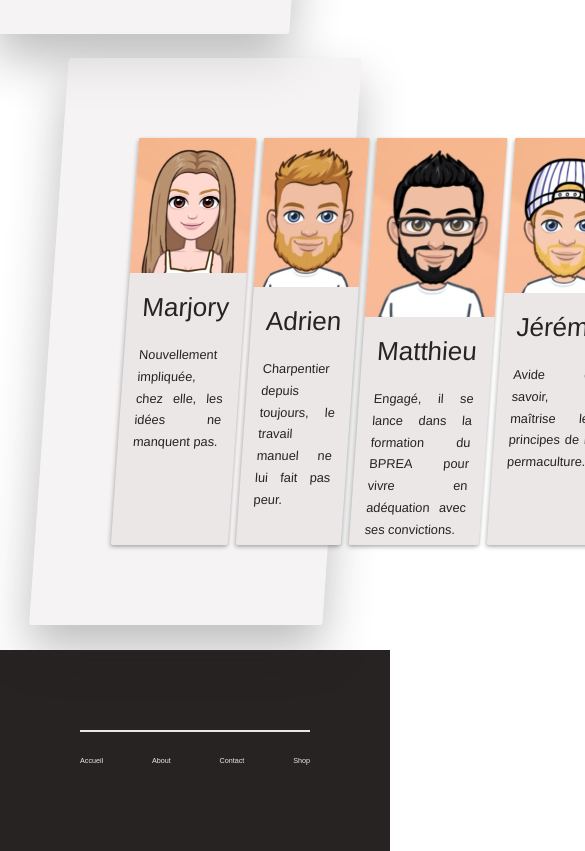
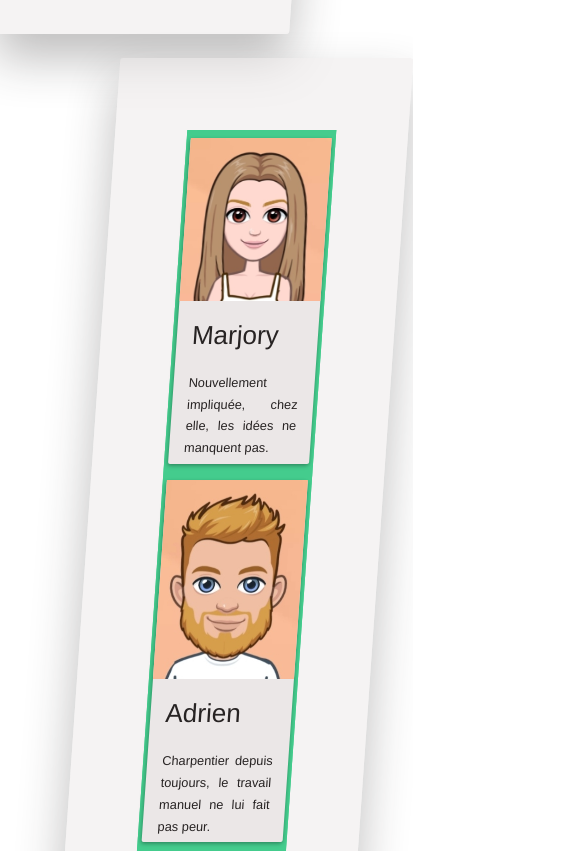
Before and after one commit to nicoWeb31/jardin-v2, a Next.js app: page /about in a window 390 px wide. Shown: the part 2333-3184 px from the top of the page, 585 px wide, since content can reach past the window. Built offline with nearby package versions, Linux system fonts and the light colour scheme.

Commit message:
correctif ortho responsive

```diff
--- a/pages/shop/index.tsx
+++ b/pages/shop/index.tsx
@@ -18,7 +18,7 @@ const shop: React.FC = () => {
                         cycle naturel, nous suivons le rythme des saisons avec
                         leurs avantages et leurs inconvénients, nous abordons le
                         potager avec le plus grand respect de la biodiversité et
-                        la culture sur sol vivant est l’axe principale de nos
+                        la culture sur sol vivant est l’axe principal de nos
                         réflexions afin de préserver la fertilité du sol et de
                         vous offrir le meilleur chaque saison.
                     </p>
--- a/styles/componentStyle/cardStyle.scss
+++ b/styles/componentStyle/cardStyle.scss
@@ -1,7 +1,10 @@
 @import "../variable.scss";
+@import "../mixin";
 
 .__card-content {
-    display: flex;
+
+    background-color: $c-s;
+
     .card {
         background-color: $c-w;
         border-radius: 2px;
--- a/styles/componentStyle/cardlist.scss
+++ b/styles/componentStyle/cardlist.scss
@@ -1,3 +1,14 @@
-.__card-list{
-display: flex;
+.__card-list {
+    display: flex;
+    flex-direction: row;
+    display: flex;
+    flex-direction: row;
+    // flex-wrap: wrap;
+    align-items: flex-start;
+    justify-content: space-evenly;
+    background-color: $c-s;
+
+    @include respond(phone) {
+        flex-direction: column;
+    }
 }
--- a/styles/pages/shopPage.scss
+++ b/styles/pages/shopPage.scss
@@ -7,7 +7,7 @@
         padding: 5rem;
         width: 600px;
         @include respond(phone) {
-            width: 100px;// <1200
+            width: 200px;// <1200
             padding: 2rem;
         }
     }
```
